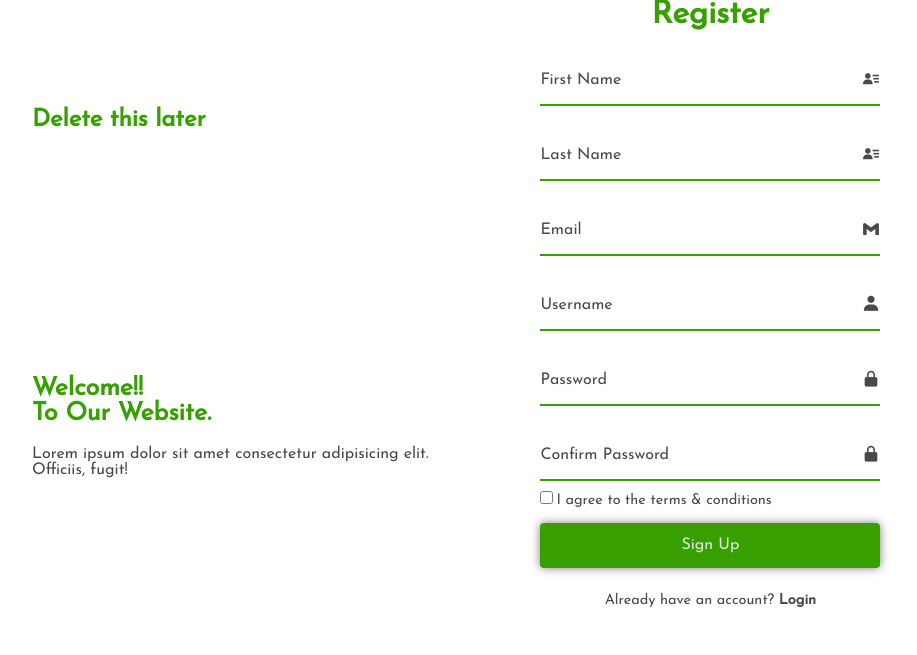
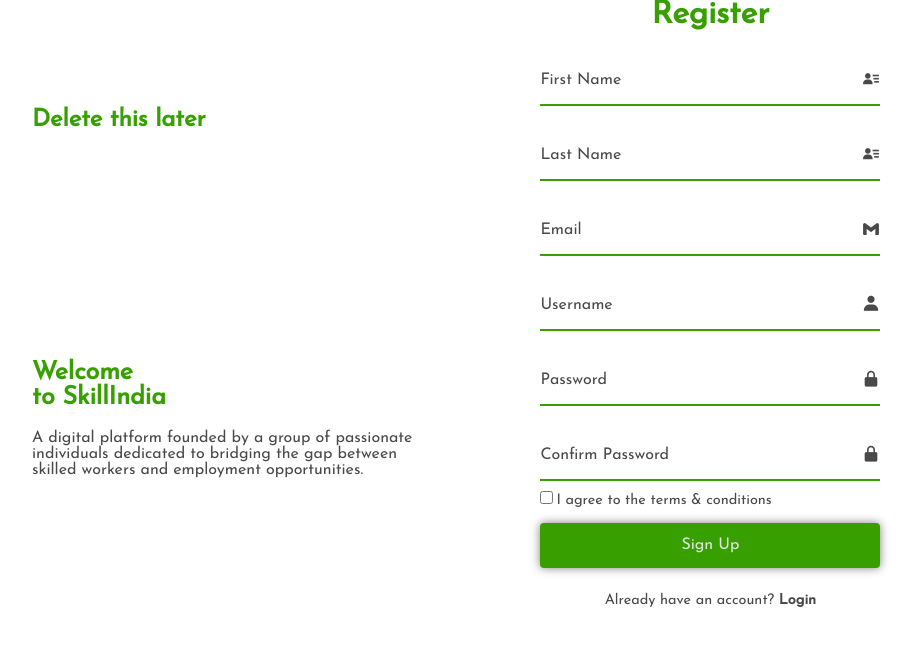
Before and after one commit to taquiansari/SKillIndia, a Django app: page /register in a window 1280 px wide. Shown: the part 145-800 px from the top of the page, without its empty margins (208-1125 px from the left). Run offline with Django 4.2, Linux system fonts and the light colour scheme; some web fonts are replaced.

Commit message:
Update register.html

```diff
--- a/templates/register.html
+++ b/templates/register.html
@@ -6,8 +6,8 @@
     <div class="content">
       <h2>Delete this later</h2>
       <div class="text-sci">
-        <h2>Welcome!!<br>To Our Website.<span></span></h2>
-        <p>Lorem ipsum dolor sit amet consectetur adipisicing elit. Officiis, fugit!</p>
+        <h2>Welcome<br>to SkillIndia<span></span></h2>
+        <p>A digital platform founded by a group of passionate individuals dedicated to bridging the gap between skilled workers and employment opportunities.</p>
       </div>
     </div>
 
```
